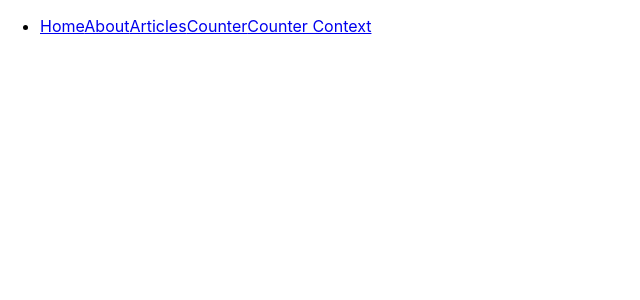
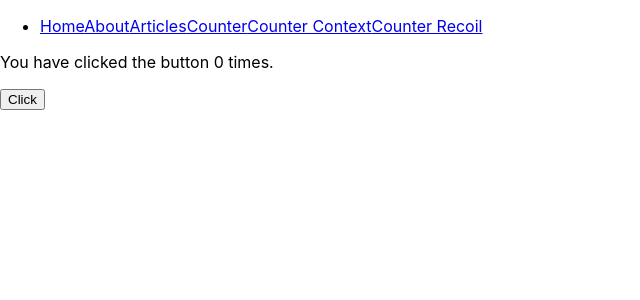
Before and after one commit to enes-erenn/react-software-architecture, a React (Create React App) app: page /counter-recoil in a window 1280 px wide. Shown: the top 300 px of the page, without its empty margins (0-640 px from the left). Built offline with nearby package versions, Linux system fonts and the light colour scheme.

Commit message:
Added State Management with Recoil

```diff
--- a/src/App.js
+++ b/src/App.js
@@ -5,6 +5,7 @@ import About from "./components/Server-SideRendering/About";
 import Articles from "./components/Server-SideRendering/Articles";
 import StateApp from "./components/StateManagement/useState/StateApp";
 import ContextApp from "./components/StateManagement/Context/ContextApp";
+import RecoilApp from "./components/StateManagement/Recoil/RecoilApp";
 
 function App() {
   return (
@@ -17,6 +18,7 @@ function App() {
             <Link to="/articles">Articles</Link>
             <Link to="/counter">Counter</Link>
             <Link to="/counter-context">Counter Context</Link>
+            <Link to="/counter-recoil">Counter Recoil</Link>
           </li>
         </ul>
         <Routes>
@@ -25,6 +27,7 @@ function App() {
           <Route exact path="/articles" element={<Articles />} />
           <Route exact path="/counter" element={<StateApp />} />
           <Route exact path="/counter-context" element={<ContextApp />} />
+          <Route exact path="/counter-recoil" element={<RecoilApp />} />
         </Routes>
       </Router>
     </>
--- /dev/null
+++ b/src/components/StateManagement/Recoil/CounterButton.jsx
@@ -0,0 +1,24 @@
+import React from "react";
+import { useRecoilState, useRecoilValue } from "recoil";
+import { counterSelector } from "./counterSelector";
+import { counterState } from "./counterState";
+
+const CounterButton = () => {
+  const counter = useRecoilValue(counterSelector);
+  const [counterData, setCounterData] = useRecoilState(counterState);
+
+  return (
+    <>
+      <p>You have clicked the button {counter} times.</p>
+      <button
+        onClick={() =>
+          setCounterData([...counterData, { timestamp: Date.now(), amount: 1 }])
+        }
+      >
+        Click
+      </button>
+    </>
+  );
+};
+
+export default CounterButton;
--- /dev/null
+++ b/src/components/StateManagement/Recoil/RecoilApp.jsx
@@ -0,0 +1,13 @@
+import React from "react";
+import { RecoilRoot } from "recoil";
+import CounterButton from "./CounterButton";
+
+const RecoilApp = () => {
+  return (
+    <RecoilRoot>
+      <CounterButton />
+    </RecoilRoot>
+  );
+};
+
+export default RecoilApp;
--- /dev/null
+++ b/src/components/StateManagement/Recoil/counterSelector.js
@@ -0,0 +1,15 @@
+import { selector } from "recoil";
+import { counterState } from "./counterState";
+
+export const counterSelector = selector({
+  key: "counterSelector",
+  get: ({ get }) => {
+    const clicksData = get(counterState);
+
+    const totalCount = clicksData.reduce((sum, click) => {
+      return sum + click.amount;
+    }, 0);
+
+    return totalCount;
+  },
+});
--- /dev/null
+++ b/src/components/StateManagement/Recoil/counterState.js
@@ -0,0 +1,6 @@
+import { atom } from "recoil";
+
+export const counterState = atom({
+  key: "counterState",
+  default: [],
+});
```
Also changed, not shown: src/components/StateManagement/Context/CounterContext.js (renamed from src/components/StateManagement/Context/CounterContext.jsx).
